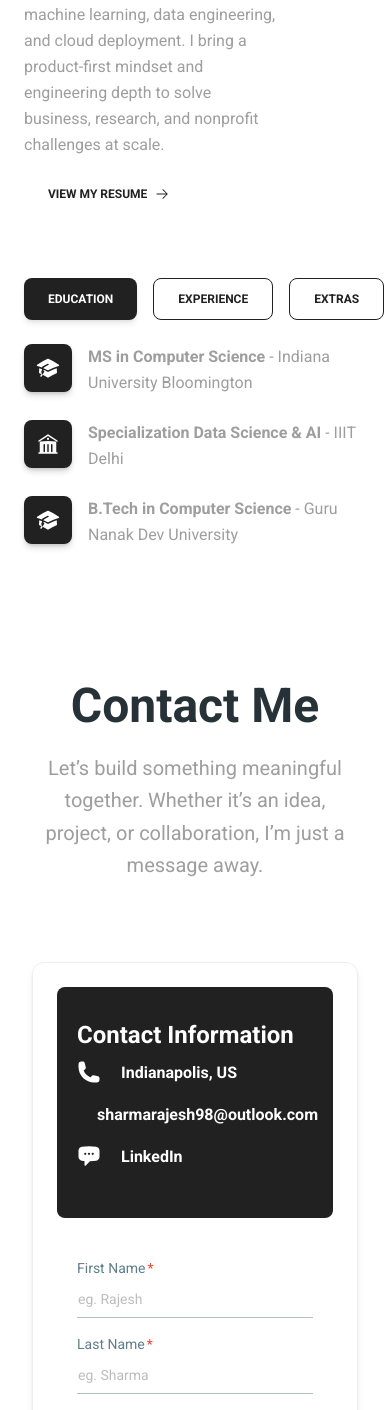
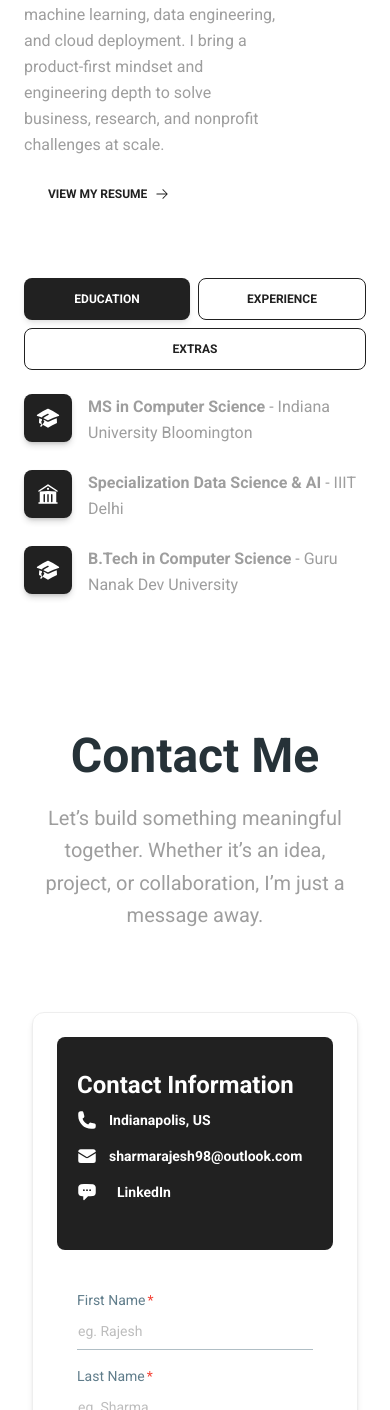
Before and after one commit to rajeshsharma98/Portfolio-Vercel, a Next.js app: page / in a window 390 px wide. Shown: the part 8128-9538 px from the top of the page. Built offline with nearby package versions, Linux system fonts and the light colour scheme.

Commit message:
Update : Resume section - mobile screen

```diff
--- a/src/app/contact-form.tsx
+++ b/src/app/contact-form.tsx
@@ -81,31 +81,31 @@ export function ContactForm() {
                 Contact Information
               </Typography>
 
-              <div className="flex gap-5">
-                <PhoneIcon className="h-6 w-6 text-white" />
-                <Typography variant="h6" color="white" className="mb-2">
+              <div className="flex flex-wrap items-start gap-3 sm:gap-5">
+                <PhoneIcon className="h-5 w-5 text-white shrink-0" />
+                <Typography variant="h6" color="white" className="mb-2 max-w-full break-words text-sm sm:text-base">
                   Indianapolis, US
                 </Typography>
               </div>
 
-              <div className="flex my-2 gap-5">
-                <EnvelopeIcon className="h-6 w-6 text-white" />
-                <Typography variant="h6" color="white" className="mb-2">
-                  sharmarajesh98@outlook.com
+              <div className="flex my-2 flex-wrap items-start gap-3 sm:gap-5">
+                <EnvelopeIcon className="h-5 w-5 text-white shrink-0" />
+                <Typography variant="h6" color="white" className="mb-2 max-w-full break-all sm:break-normal text-sm sm:text-base">
+                  <a href="mailto:sharmarajesh98@outlook.com" className="underline decoration-transparent hover:decoration-inherit">sharmarajesh98@outlook.com</a>
                 </Typography>
               </div>
 
-              <div className="flex my-2 gap-5">
-                <ChatBubbleLeftEllipsisIcon className="h-6 w-6 text-white" />
+              <div className="flex my-2 flex-wrap items-start gap-3 sm:gap-5">
+                <ChatBubbleLeftEllipsisIcon className="h-5 w-5 text-white shrink-0" />
 
                 <a
                   href="https://www.linkedin.com/in/rajeshsharma98/"
                   target="_blank"
                   rel="noopener noreferrer"
-                  // className="flex mb-10 gap-5 items-center"
+                  className="flex items-center gap-2 flex-wrap max-w-full"
                 >
                   <i className="fa-brands fa-linkedin text-white text-xl" />
-                  <Typography variant="h6" color="white" className="mb-2">
+                  <Typography variant="h6" color="white" className="mb-2 max-w-full break-words text-sm sm:text-base">
                     LinkedIn
                   </Typography>
                 </a>
--- a/src/app/resume.tsx
+++ b/src/app/resume.tsx
@@ -181,22 +181,25 @@ const extrasItems = [
           </Button>
         </div>
           <div className="col-span-1 grid w-full pr-0 lg:pr-10 xl:pr-32 lg:-ml-5">
-          <div className="flex gap-4 mb-6">
+          <div className="flex flex-wrap gap-2 mb-6">
             <Button
               variant={activeTab === "education" ? "filled" : "outlined"}
               onClick={() => setActiveTab("education")}
+              className="flex-1 min-w-[110px]"
             >
               Education
             </Button>
             <Button
               variant={activeTab === "experience" ? "filled" : "outlined"}
               onClick={() => setActiveTab("experience")}
+              className="flex-1 min-w-[110px]"
             >
               Experience
             </Button>
             <Button
               variant={activeTab === "extras" ? "filled" : "outlined"}
               onClick={() => setActiveTab("extras")}
+              className="flex-1 min-w-[110px]"
             >
               Extras
             </Button>
```
